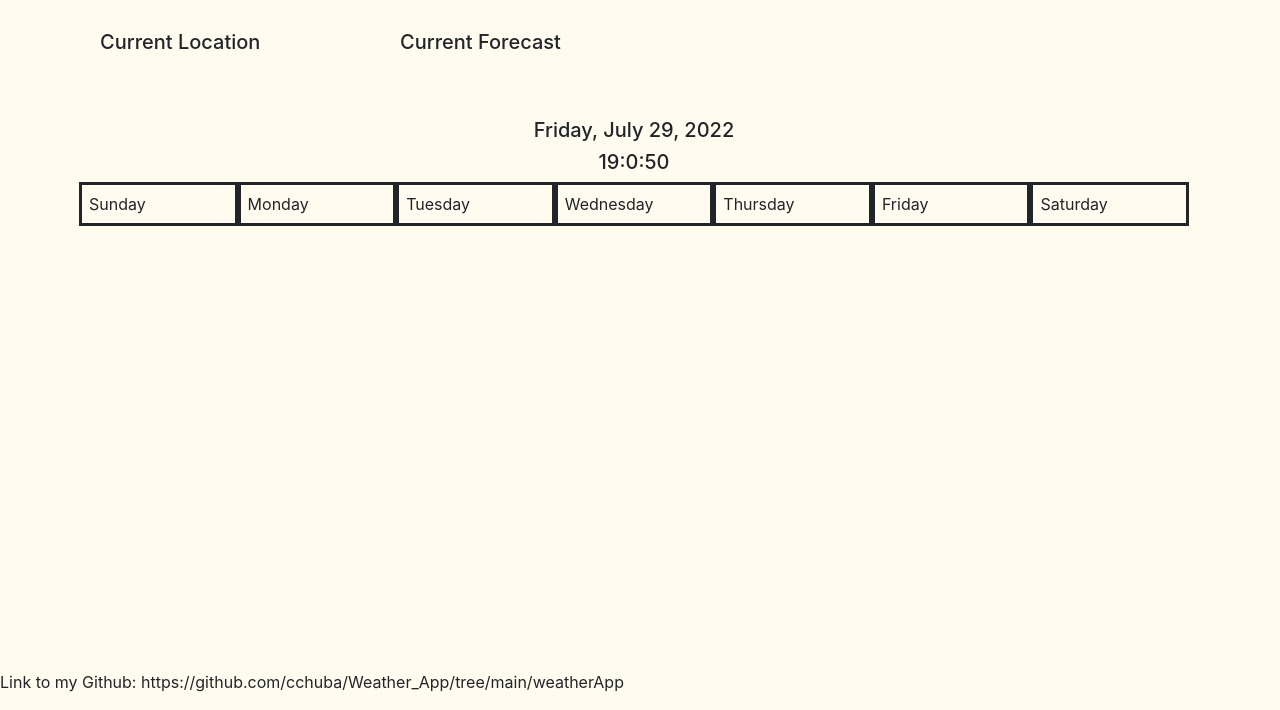
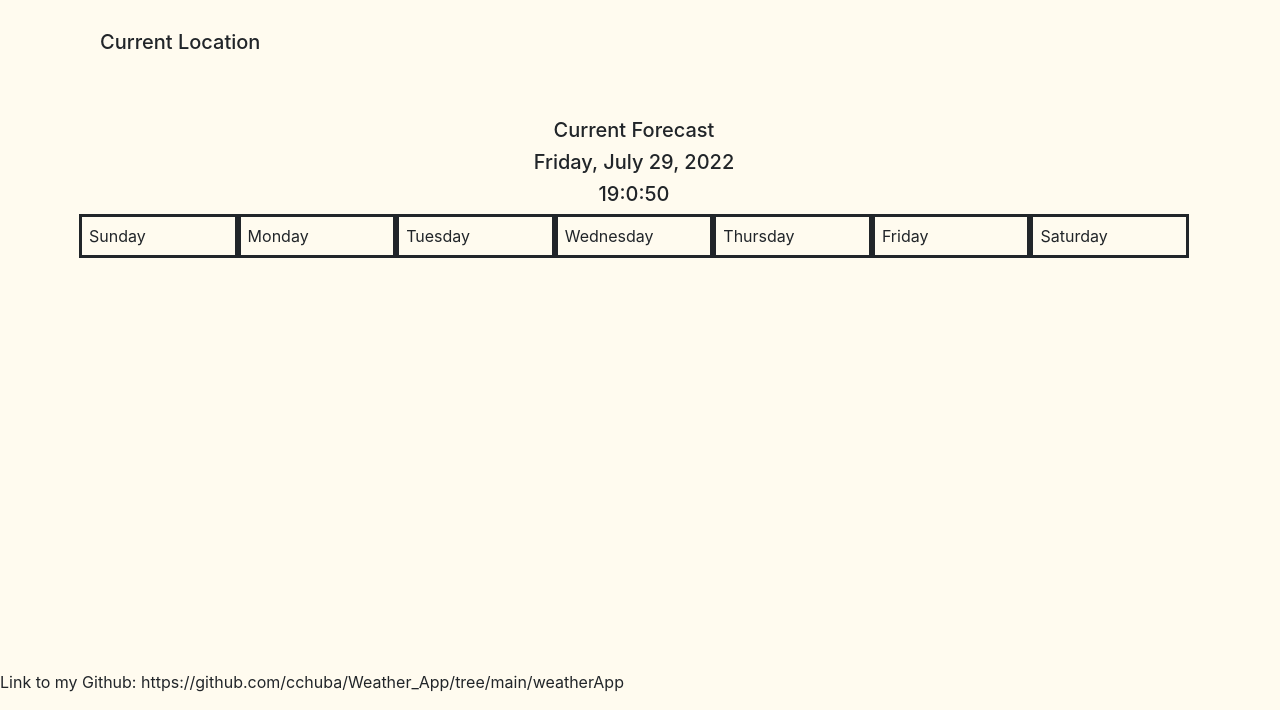
Before and after one commit to cchuba/Weather_App, a website built with Parcel: page weatherApp/index.html in a window 1280 px wide. Shown: the part 90-800 px from the top of the page. Built offline with nearby package versions, Linux system fonts and the light colour scheme.

Commit message:
aligned forecast

```diff
--- a/weatherApp/src/styles.css
+++ b/weatherApp/src/styles.css
@@ -3,7 +3,7 @@ body {
 }
 
 .currentForecast {
-  position: fixed;
+  text-align: center;
   top: 6em;
   left: 20em;
 }
```
